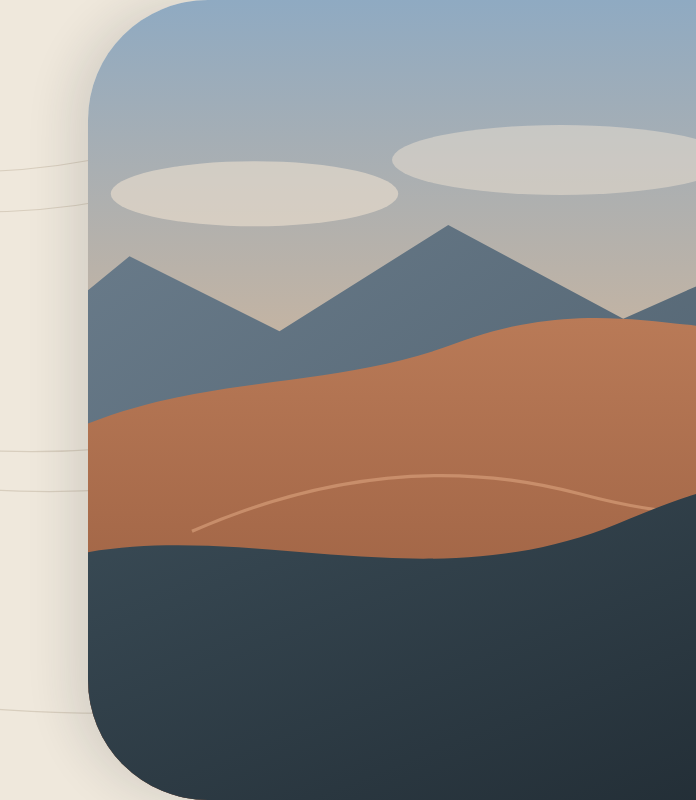
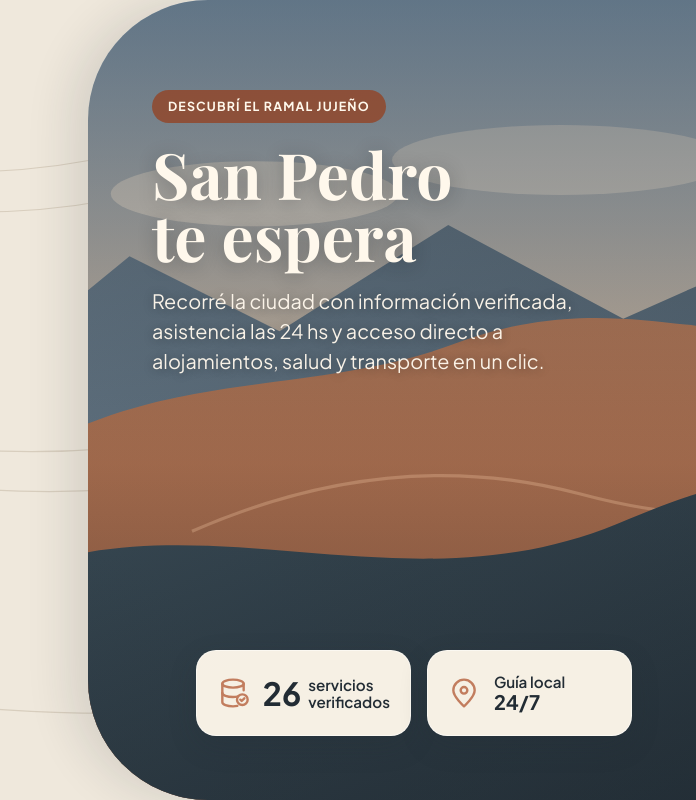
Before and after one commit to ardeco9091/TravelCare-SanPedro, a plain HTML site: page index.html in a window 1280 px wide. Shown: the full height of the page, 584-1280 px from the left. Drawn offline with nearby package versions, Linux system fonts and the light colour scheme; no server answers.

Commit message:
Actualizar panel derecho de portada con textos y tarjetas flotantes

```diff
--- a/index.html
+++ b/index.html
@@ -109,6 +109,34 @@
             <path d="M160,425 Q320,355 470,395 T640,370" stroke="#D9A07B" stroke-width="2.5" fill="none" opacity="0.65" />
             <path d="M0,465 C165,390 330,495 510,415 C570,390 610,380 640,385 L640,640 L0,640 Z" fill="url(#hillFront)" />
           </svg>
+          <div class="hero-visual">
+            <div class="hero-copy">
+              <p class="hero-badge">Descubrí el ramal jujeño</p>
+              <h2 class="hero-title">San Pedro<br />te espera</h2>
+              <p class="hero-description">Recorré la ciudad con información verificada, asistencia las 24 hs y acceso directo a alojamientos, salud y transporte en un clic.</p>
+            </div>
+
+            <div class="hero-cards" aria-label="Información de la guía">
+              <div class="hero-card">
+                <svg class="hero-card__icon" viewBox="0 0 24 24" fill="none" stroke="currentColor" stroke-width="1.8" stroke-linecap="round" stroke-linejoin="round" aria-hidden="true">
+                  <ellipse cx="12" cy="5" rx="8" ry="3" />
+                  <path d="M4 5v7c0 1.66 3.58 3 8 3 1.18 0 2.3-.12 3.29-.34M20 5v5" />
+                  <path d="M4 12v7c0 1.66 3.58 3 8 3 1.18 0 2.3-.12 3.29-.34" />
+                  <circle cx="19" cy="17" r="4" />
+                  <path d="m17.5 17 1 1 2-2" />
+                </svg>
+                <span class="hero-card__text"><strong>26</strong><span>servicios<br />verificados</span></span>
+              </div>
+
+              <div class="hero-card">
+                <svg class="hero-card__icon" viewBox="0 0 24 24" fill="none" stroke="currentColor" stroke-width="1.8" stroke-linecap="round" stroke-linejoin="round" aria-hidden="true">
+                  <path d="M20 10c0 5-8 12-8 12S4 15 4 10a8 8 0 1 1 16 0Z" />
+                  <circle cx="12" cy="10" r="2.5" />
+                </svg>
+                <span class="hero-card__text"><span>Guía local<br /><strong>24/7</strong></span></span>
+              </div>
+            </div>
+          </div>
         </div>
       </div>
     </section>
--- a/styles.css
+++ b/styles.css
@@ -213,7 +213,8 @@ html, body {
   position: relative;
   margin-top: auto;
   width: 100%;
-  height: 290px;
+  height: clamp(420px, 68svh, 580px);
+  min-height: 420px;
   overflow: hidden;
   border-top-left-radius: 44px;
   border-top-right-radius: 44px;
@@ -223,6 +224,109 @@ html, body {
   width: 100%;
   height: 100%;
   display: block;
+}
+
+.hero-visual {
+  position: absolute;
+  inset: 0;
+  z-index: 1;
+  display: flex;
+  flex-direction: column;
+  justify-content: space-between;
+  padding: 34px 20px 22px;
+  color: #fff8ec;
+  background: linear-gradient(180deg, rgba(34, 44, 52, 0.42), rgba(34, 44, 52, 0.1) 58%, rgba(34, 44, 52, 0.28));
+}
+
+.hero-copy {
+  max-width: 680px;
+}
+
+.hero-badge {
+  display: inline-flex;
+  align-items: center;
+  min-height: 30px;
+  margin-bottom: 14px;
+  padding: 6px 12px;
+  border-radius: 999px;
+  background: rgba(143, 75, 49, 0.9);
+  color: #fff8ec;
+  font-size: 0.65rem;
+  font-weight: 700;
+  letter-spacing: 0.09em;
+  line-height: 1.2;
+  text-transform: uppercase;
+}
+
+.hero-title {
+  margin-bottom: 12px;
+  color: #fff8ec;
+  font-family: var(--font-serif);
+  font-size: clamp(2.25rem, 8vw, 3.25rem);
+  font-weight: 700;
+  line-height: 0.98;
+  text-shadow: 0 2px 18px rgba(25, 30, 34, 0.28);
+}
+
+.hero-description {
+  max-width: 560px;
+  color: rgba(255, 248, 236, 0.96);
+  font-size: clamp(0.82rem, 3.2vw, 0.98rem);
+  line-height: 1.5;
+  text-shadow: 0 1px 10px rgba(25, 30, 34, 0.36);
+}
+
+.hero-cards {
+  display: flex;
+  align-items: stretch;
+  justify-content: flex-end;
+  gap: 10px;
+  width: 100%;
+}
+
+.hero-card {
+  display: flex;
+  flex: 1 1 0;
+  align-items: center;
+  justify-content: center;
+  gap: 9px;
+  min-width: 0;
+  min-height: 72px;
+  padding: 11px 10px;
+  border: 1px solid rgba(255, 255, 255, 0.48);
+  border-radius: 18px;
+  background: rgba(255, 248, 236, 0.96);
+  box-shadow: 0 10px 28px rgba(34, 44, 52, 0.2);
+  color: var(--ink-dark);
+}
+
+.hero-card__icon {
+  flex: 0 0 25px;
+  width: 25px;
+  height: 25px;
+  color: var(--terracotta);
+}
+
+.hero-card__text {
+  display: flex;
+  align-items: center;
+  gap: 7px;
+  font-size: 0.75rem;
+  font-weight: 600;
+  line-height: 1.15;
+}
+
+.hero-card:first-child .hero-card__text > strong {
+  font-size: 1.55rem;
+  line-height: 1;
+}
+
+.hero-card:last-child .hero-card__text {
+  display: block;
+}
+
+.hero-card:last-child .hero-card__text strong {
+  font-size: 1.05rem;
 }
 
 @media (min-width: 900px) {
@@ -247,10 +351,62 @@ html, body {
   .welcome-hero {
     margin-top: 0;
     height: 100vh;
+    min-height: 620px;
     border-top-right-radius: 0;
     border-top-left-radius: 120px;
     border-bottom-left-radius: 120px;
     box-shadow: -18px 0 45px rgba(34, 44, 52, 0.12);
+  }
+
+  .hero-visual {
+    padding: clamp(52px, 7vw, 96px) clamp(34px, 5vw, 76px) clamp(38px, 5vw, 70px);
+  }
+
+  .hero-badge {
+    margin-bottom: 20px;
+    padding: 9px 16px;
+    font-size: 0.78rem;
+  }
+
+  .hero-title {
+    margin-bottom: 18px;
+    font-size: clamp(3.25rem, 5vw, 5rem);
+  }
+
+  .hero-description {
+    font-size: clamp(1.05rem, 1.55vw, 1.4rem);
+  }
+
+  .hero-cards {
+    gap: 16px;
+  }
+
+  .hero-card {
+    flex: 0 1 auto;
+    justify-content: flex-start;
+    gap: 14px;
+    min-width: 205px;
+    min-height: 86px;
+    padding: 15px 20px;
+    border-radius: 20px;
+  }
+
+  .hero-card__icon {
+    flex-basis: 32px;
+    width: 32px;
+    height: 32px;
+  }
+
+  .hero-card__text {
+    font-size: 0.95rem;
+  }
+
+  .hero-card:first-child .hero-card__text > strong {
+    font-size: 2rem;
+  }
+
+  .hero-card:last-child .hero-card__text strong {
+    font-size: 1.25rem;
   }
 }
 
```
